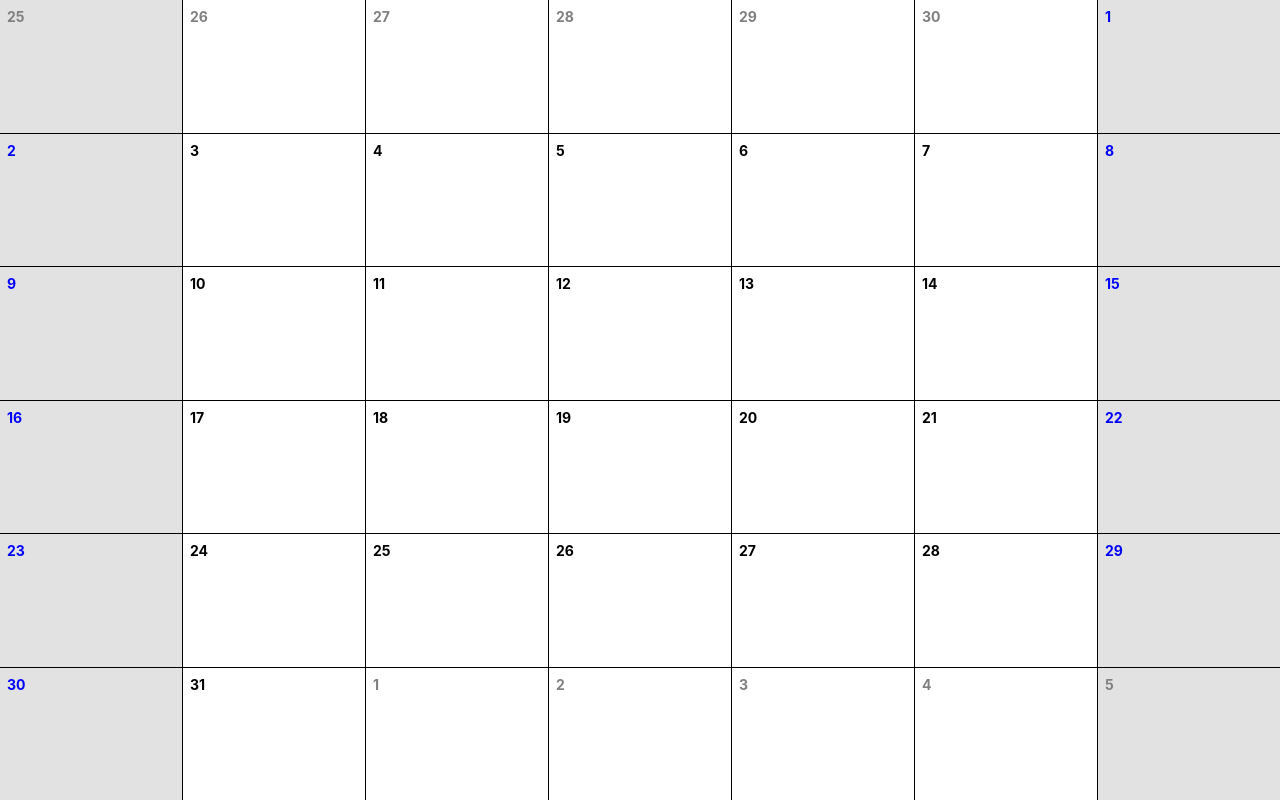
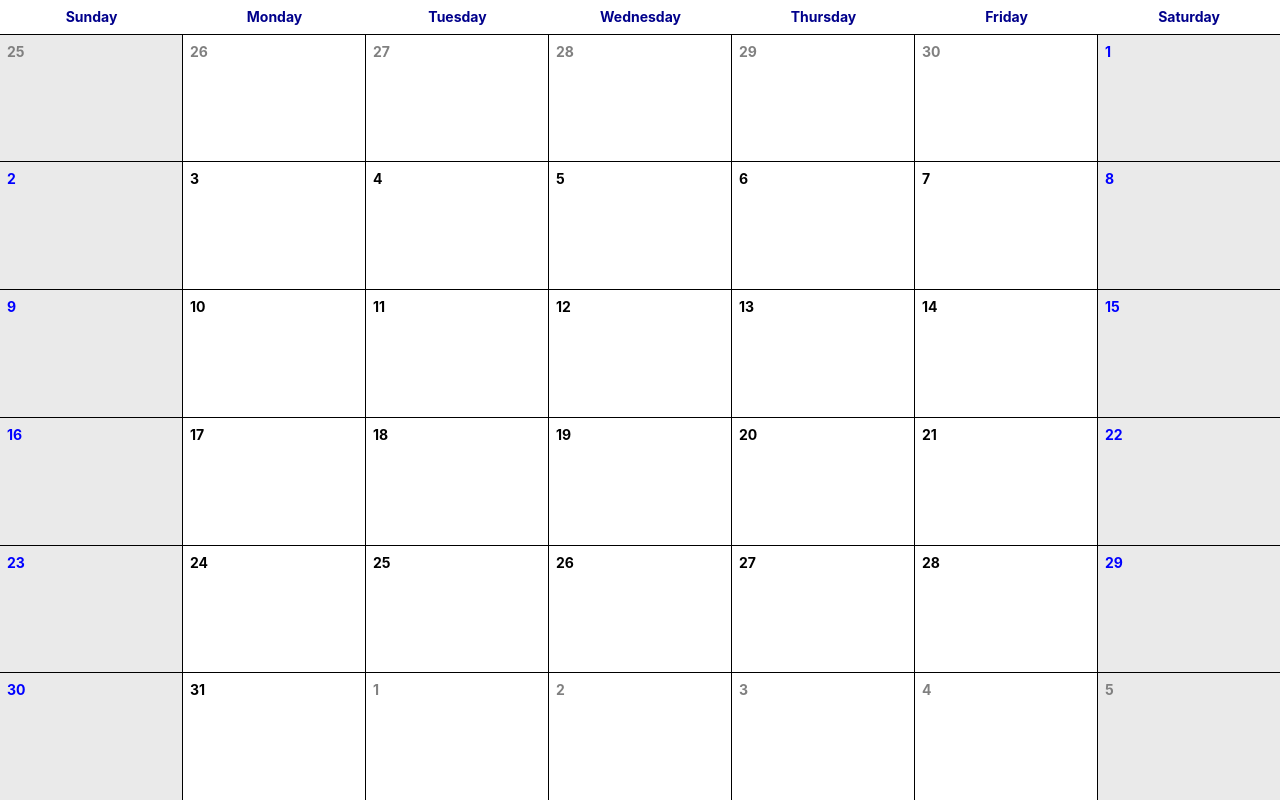
Before and after one commit to andreknob/ReactCalendar, a React (Create React App) app: page /calendar in a window 1280 px wide. Built offline with nearby package versions, Linux system fonts and the light colour scheme.

Commit message:
feat: added WeekDays header

```diff
--- a/src/components/DayCell/hooks/useBackgroundColor.ts
+++ b/src/components/DayCell/hooks/useBackgroundColor.ts
@@ -9,7 +9,7 @@ const useBackgroundColor = (date: Date) => {
 
   useEffect(() => {
     if (date.getDay() === 0 || date.getDay() === 6) {
-      return setBackgroundColor("#e2e2e2");
+      return setBackgroundColor("#eaeaea");
     }
 
     setBackgroundColor("white");
--- /dev/null
+++ b/src/components/WeekDays/WeekDays.tsx
@@ -0,0 +1,16 @@
+import { DAYS_OF_WEEK } from "../../constants";
+import { WeekDayCell } from "./styles";
+
+function WeekDaysHeader() {
+  return (
+    <>
+      {DAYS_OF_WEEK.map((WEEK_DAY, index) => (
+        <WeekDayCell key={WEEK_DAY} index={index}>
+          {WEEK_DAY}
+        </WeekDayCell>
+      ))}
+    </>
+  );
+}
+
+export default WeekDaysHeader;
--- /dev/null
+++ b/src/components/WeekDays/index.ts
@@ -0,0 +1,3 @@
+import WeekDays from "./WeekDays";
+
+export default WeekDays;
--- /dev/null
+++ b/src/components/WeekDays/styles.ts
@@ -0,0 +1,11 @@
+import styled from "styled-components";
+
+export const WeekDayCell = styled.div<{ index: number }>((props) => ({
+  color: "darkblue",
+  backgroundColor: "white",
+  display: "flex",
+  justifyContent: "center",
+  padding: "0.5rem",
+  fontWeight: "bold",
+  marginRight: props.index < 6 ? "-1px" : 0,
+}));
--- /dev/null
+++ b/src/constants.ts
@@ -0,0 +1,9 @@
+export const DAYS_OF_WEEK = [
+  "Sunday",
+  "Monday",
+  "Tuesday",
+  "Wednesday",
+  "Thursday",
+  "Friday",
+  "Saturday",
+];
--- a/src/pages/Calendar/Calendar.tsx
+++ b/src/pages/Calendar/Calendar.tsx
@@ -1,6 +1,7 @@
 import { useSelector, useDispatch } from "react-redux";
 
 import DayCell from "../../components/DayCell";
+import WeekDaysHeader from "../../components/WeekDays/WeekDays";
 import {
   increment,
   decrement,
@@ -19,6 +20,7 @@ function Calendar() {
 
   return (
     <Container numRows={numRows}>
+      <WeekDaysHeader />
       {displayDates.map((date) => (
         <DayCell key={date.toDateString()} date={date} />
       ))}
--- a/src/pages/Calendar/styles.tsx
+++ b/src/pages/Calendar/styles.tsx
@@ -8,10 +8,12 @@ export const Container = styled.section<IContainerProps>((props) => ({
 
   display: "grid",
   gridTemplateColumns: "1fr 1fr 1fr 1fr 1fr 1fr 1fr",
-  gridTemplateRows: new Array(props.numRows)
-    .fill(null)
-    .map(() => "1fr")
-    .join(" "),
+  gridTemplateRows:
+    "1fr " +
+    new Array(props.numRows)
+      .fill(null)
+      .map(() => "6fr")
+      .join(" "),
 
   gridGap: "1px",
 }));
```
